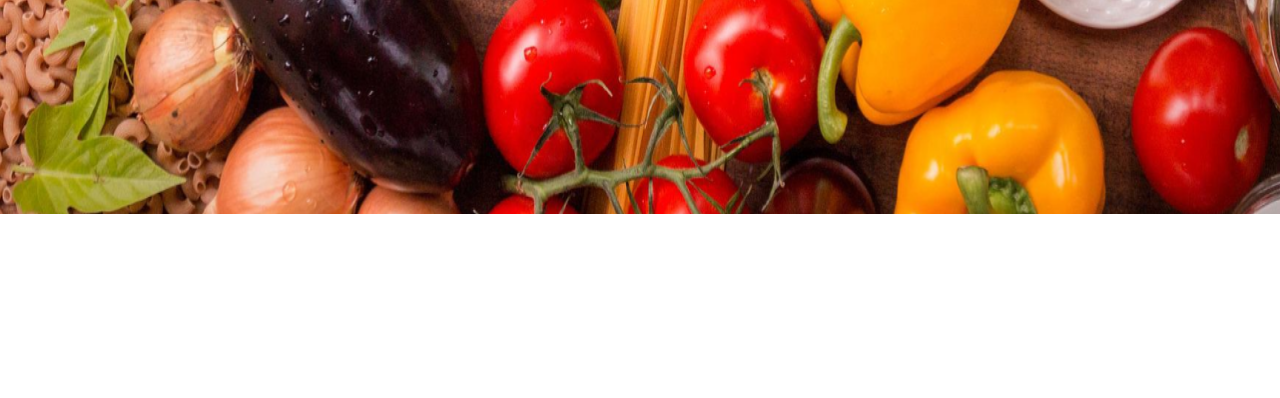
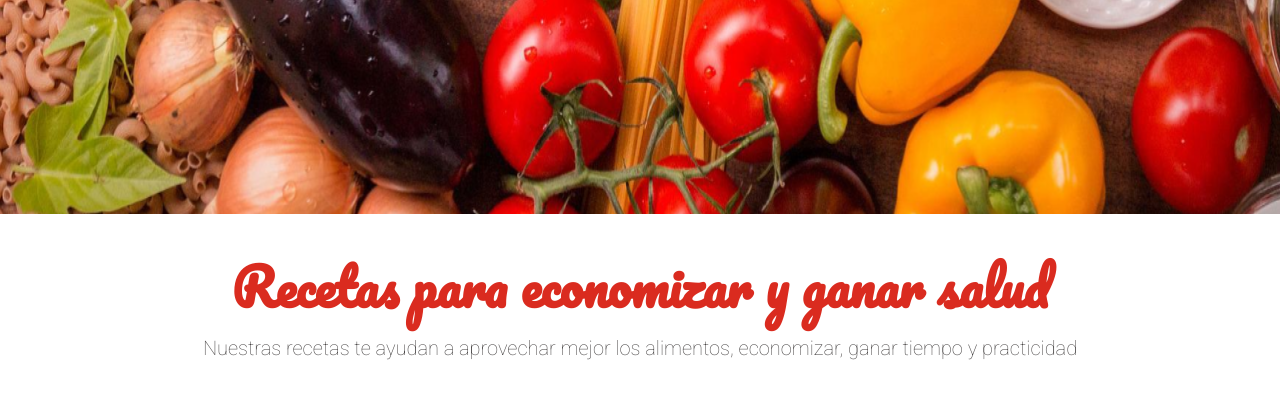
Before and after one commit to celissss20/Arquitectura-css-fruteria-Oracle, a plain HTML site: page index.html in a window 1280 px wide. Shown: the part 478-876 px from the top of the page. Before the commit the page ends 800 px from the top, so only its background shows below. Drawn offline with Linux system fonts and the light colour scheme.

Commit message:
Organizado seccion "Sobre nosotros"

```diff
--- /dev/null
+++ b/assets/css/sobre/sobre-descripcion.css
@@ -0,0 +1,5 @@
+.sobre__descripcion{
+    color: #484545;
+    font-size: 1.25rem;
+    font-weight: 100;
+}
--- /dev/null
+++ b/assets/css/sobre/sobre-titulo.css
@@ -0,0 +1,5 @@
+.sobre__titulo{
+    color:#DA2B1F;
+    font-family: Pacifico,cursive;
+    font-size: 3.1875rem;
+}
--- /dev/null
+++ b/assets/css/sobre/sobre.css
@@ -0,0 +1,4 @@
+.sobre{
+    padding: 2.5rem;
+    text-align: center;
+}
--- a/index.html
+++ b/index.html
@@ -16,6 +16,9 @@
     <link rel="stylesheet" href="assets/css/banner/banner.css">
     <link rel="stylesheet" href="assets/css/banner/banner-imagen.css">
     <link rel="stylesheet" href="assets/css/banner/banner-titulo.css">
+    <link rel="stylesheet" href="assets/css/sobre/sobre.css">
+    <link rel="stylesheet" href="assets/css/sobre/sobre-titulo.css">
+    <link rel="stylesheet" href="assets/css/sobre/sobre-descripcion.css">
 
 </head>
 
@@ -37,6 +40,10 @@
         <h2 class="banner__titulo">Reaprobeche mejor los alimentos</h2>
     </section>
 
+    <section class="sobre">
+        <h2 class="sobre__titulo">Recetas para economizar y ganar salud</h2>
+        <p class="sobre__descripcion">Nuestras recetas te ayudan a aprovechar mejor los alimentos, economizar, ganar tiempo y practicidad</p>
+    </section>
 </body>
 
 </html>
```
